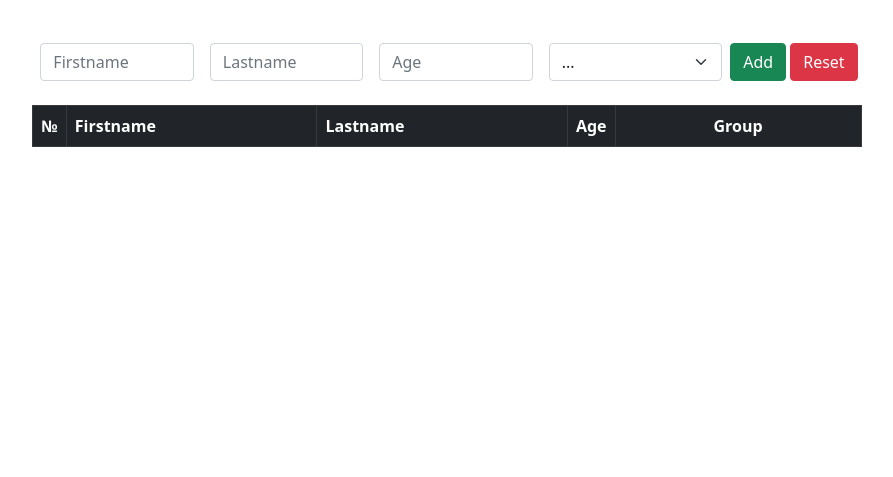
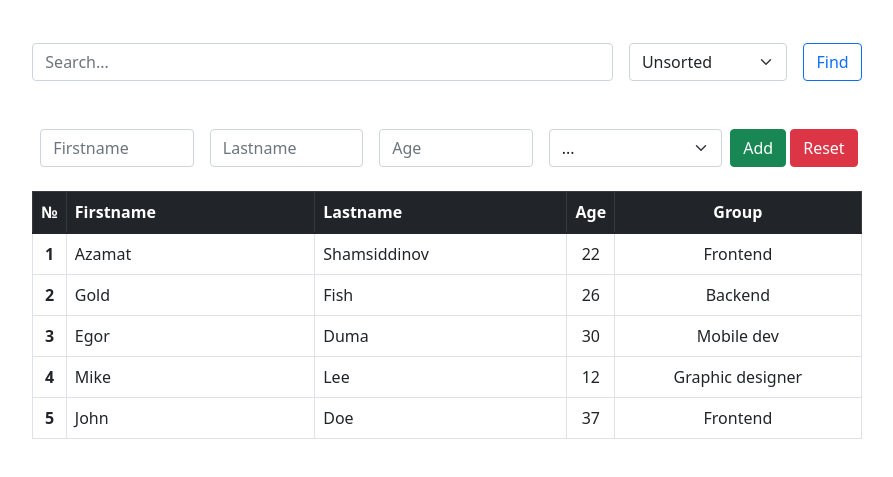
Before and after one commit to azamatshamsiddin/add-newStudents, a plain HTML site: page index.html in a window 1280 px wide. Shown: the part 69-546 px from the top of the page, without its empty margins (193-1086 px from the left). Drawn offline with nearby package versions, Linux system fonts and the light colour scheme.

Commit message:
added filter section

```diff
--- a/index.html
+++ b/index.html
@@ -15,6 +15,26 @@
   <body>
     <h1 class="text-center mt-3">List of new students</h1>
     <form class="form" name="form">
+      <div
+        class="container col-8 d-flex align-items-center justify-content-between mt-5"
+      >
+        <input
+          class="form-input form-control search"
+          type="text"
+          placeholder="Search..."
+        />
+        <select class="form-select mx-3 filter w-25" name="filter" id="filter">
+          <option value="unsorted" selected disabled>Unsorted</option>
+          <option value="old-young">Older => younger</option>
+          <option value="young-old">Younger => older</option>
+        </select>
+        <button
+          class="search-btn btn btn-outline-primary align-items-end"
+          type="button"
+        >
+          Find
+        </button>
+      </div>
       <div class="container col-8 d-flex align-items-center mt-5">
         <input
           class="form-input form-control firstName mx-2"
@@ -33,7 +53,7 @@
           type="number"
           placeholder="Age"
         />
-        <select class="form-select mx-2" name="formSelect">
+        <select class="form-select group mx-2" name="formSelect">
           <optgroup label="IT">
             <option class="form-select__option" selected disabled value="">
               ...
@@ -41,15 +61,11 @@
             <option class="form-select__option" value="Graphic Design">
               Graphic Design
             </option>
-            <option class="form-select__option" value="Frontend Dev">
-              Frontend Dev
+            <option class="form-select__option" value="Frontend">
+              Frontend
             </option>
-            <option class="form-select__option" value="Backend Dev">
-              Backend Dev
-            </option>
-            <option class="form-select__option" value="Mobile Dev">
-              Mobile Dev
-            </option>
+            <option class="form-select__option" value="Backend">Backend</option>
+            <option class="form-select__option" value="Mobile dev">Mobile dev</option>
           </optgroup>
         </select>
         <button class="form-btn btn btn-success" type="submit">Add</button>
@@ -73,6 +89,7 @@
         <tbody class="tbody"></tbody>
       </table>
     </div>
+    <script src="./script/data.js"></script>
     <script src="./script/app.js"></script>
     <!-- <script src="./script/index.js"></script> -->
   </body>
--- a/script/app.js
+++ b/script/app.js
@@ -1,24 +1,27 @@
 // ==== Form selector
 const form = document.querySelector(".form");
 // ==== Inputs
+const search = document.querySelector(".search");
 const firstName = document.querySelector(".firstName");
 const lastName = document.querySelector(".lastName");
 const age = document.querySelector(".age");
 // ==== Submit button
 const btnAdd = document.querySelector(".btn-success");
 const btnReset = document.querySelector(".btn-danger");
+const btnSearch = document.querySelector(".btn-outline-primary");
 // ==== Select button
-const select = document.querySelector(".form-select");
+const group = document.querySelector(".group");
+const filter = document.querySelector(".filter");
 // ==== tbody tag of table
 const tbody = document.querySelector(".tbody");
 
 document.addEventListener("DOMContentLoaded", () => {
-  let studentList;
+  let studentList = students;
 
   if (localStorage.getItem("studentList")) {
     studentList = JSON.parse(localStorage.getItem("studentList"));
   } else {
-    studentList = [];
+    studentList = students;
   }
   drawerStudentList(studentList);
 
@@ -32,7 +35,7 @@ document.addEventListener("DOMContentLoaded", () => {
         <td>${item.firstName}</td>
         <td>${item.lastName}</td>
         <td class="text-center">${item.age}</td>
-        <td class="text-center">${item.select}</td>
+        <td class="text-center">${item.group}</td>
       </tr>
       `;
     });
@@ -45,13 +48,13 @@ document.addEventListener("DOMContentLoaded", () => {
       firstName.value !== "" &&
       lastName.value !== "" &&
       age.value !== "" &&
-      select.value !== ""
+      group.value !== ""
     ) {
       const newStudent = {
         firstName: firstName.value,
         lastName: lastName.value,
         age: age.value,
-        select: select.value,
+        group: group.value,
       };
 
       studentList.push(newStudent);
@@ -64,26 +67,35 @@ document.addEventListener("DOMContentLoaded", () => {
       alert("Please fill in the blanks ❗");
     }
   });
+  // Search student with name
+  btnSearch.addEventListener("click", () => {
+    const regex = new RegExp(search.value, "gi");
+    let searchedStudent = [];
+    studentList.map((item) => {
+      if (item.firstName.match(regex)) {
+        searchedStudent.push(item);
+      }
+    });
+    drawerStudentList(searchedStudent);
+  });
+
+  // filter with students age
+  filter.addEventListener("change", (e) => {
+    let filterValue = e.target.value;
+    if (filterValue === "unsorted") {
+      studentList;
+    } else if (filterValue === "young-old") {
+      studentList.sort((a, b) => a.age - b.age);
+    } else if (filterValue === "old-young") {
+      studentList.sort((a, b) => b.age - a.age);
+    } else {
+      studentList;
+    }
+  });
+
   btnReset.addEventListener("click", () => {
     window.localStorage.clear();
     studentList = [];
     drawerStudentList(studentList);
   });
-
-  // Search section
-  // const search = document.querySelector(".search");
-  // const regex = new RegExp(search.value, "gi");
-  // const btnSearch = document.querySelector(".btn-search");
-  // btnSearch.addEventListener("click", () => {
-  //   studentList.forEach((item) => {
-  //     if (item.firstName.match(regex)) {
-  //       tbody.textContent = "";
-  //       studentList.push(item);
-  //       drawerStudentList(studentList);
-  //       console.log(item);
-  //     } else {
-  //       studentList = [];
-  //     }
-  //   });
-  // });
 });
--- /dev/null
+++ b/script/data.js
@@ -0,0 +1,37 @@
+const students = [
+  {
+    // id: 1,
+    firstName: "Azamat",
+    lastName: "Shamsiddinov",
+    age: 22,
+    group: "Frontend",
+  },
+  {
+    // id: 2,
+    firstName: "Gold",
+    lastName: "Fish",
+    age: 26,
+    group: "Backend",
+  },
+  {
+    // id: 3,
+    firstName: "Egor",
+    lastName: "Duma",
+    age: 30,
+    group: "Mobile dev",
+  },
+  {
+    // id: 4,
+    firstName: "Mike",
+    lastName: "Lee",
+    age: 12,
+    group: "Graphic designer",
+  },
+  {
+    // id: 5,
+    firstName: "John",
+    lastName: "Doe",
+    age: 37,
+    group: "Frontend",
+  },
+];
```
